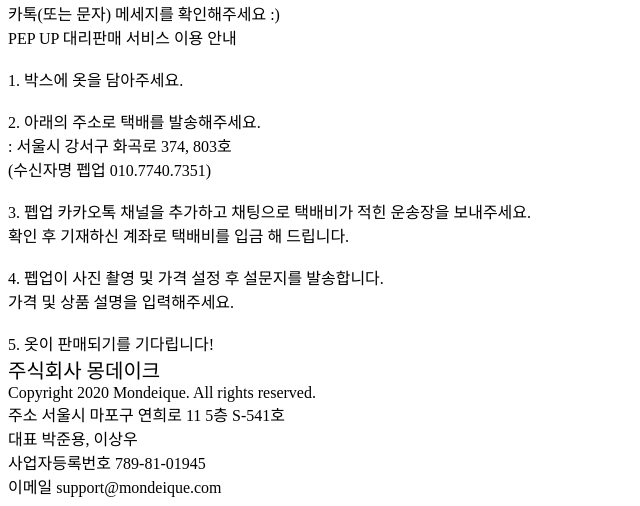
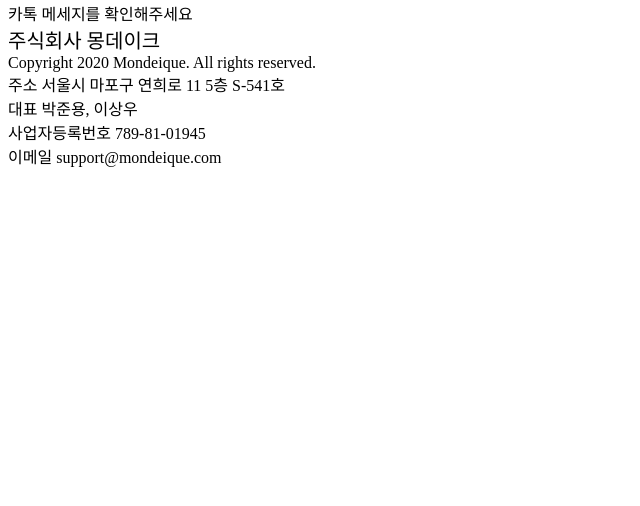
Before and after one commit to JunyongPark97/PEPUP-main-server, a Django app: template pepup/landing/templates/success.html in a window 1280 px wide. Shown: the part 353-859 px from the top of the page, without its empty margins (0-640 px from the left). After the commit the page ends 520 px from the top, so only its background shows below. Run offline with Django 3.2, Linux system fonts and the light colour scheme; the template is opened without the code that fills it, so the values that code supplies are empty; some libraries are stand-ins or nearby versions.

Commit message:
[UNDO] landing page success text

```diff
--- a/pepup/landing/templates/success.html
+++ b/pepup/landing/templates/success.html
@@ -23,21 +23,7 @@
         <section id="sectionSell">
             <div id="successText">
                 신청이 완료되었습니다<br>
-                카톡(또는 문자) 메세지를 확인해주세요 :)
-            </div>
-            <div id="successExpTitle">
-                PEP UP 대리판매 서비스 이용 안내<br><br>
-            </div>
-            <div id="successExpBody">
-                1. 박스에 옷을 담아주세요.<br><br>
-                2. 아래의 주소로 택배를 발송해주세요.<br>
-                : 서울시 강서구 화곡로 374, 803호 <br>
-                (수신자명 펩업 010.7740.7351)<br><br>
-                3. 펩업 카카오톡 채널을 추가하고 채팅으로 택배비가 적힌 운송장을 보내주세요.<br>
-                확인 후 기재하신 계좌로 택배비를 입금 해 드립니다.<br><br>
-                4. 펩업이 사진 촬영 및 가격 설정 후 설문지를 발송합니다.<br>
-                가격 및 상품 설명을 입력해주세요.<br><br>
-                5. 옷이 판매되기를 기다립니다!<br>
+                카톡 메세지를 확인해주세요
             </div>
         </section>
     </div>
```
